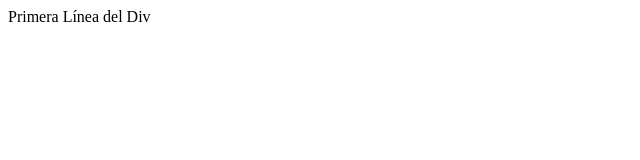
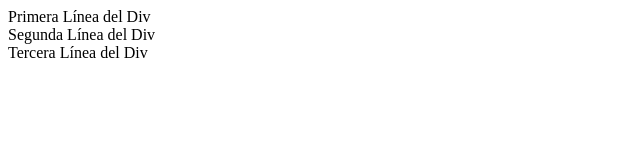
Before and after one commit to Voltrez/CURSO_GIT, a plain HTML site: page index.html in a window 1280 px wide. Shown: the whole page, without its empty margins (0-640 px from the left). Drawn offline with Linux system fonts and the light colour scheme.

Commit message:
second commit

```diff
--- a/index.html
+++ b/index.html
@@ -7,5 +7,7 @@
 </head>
 <body>
     <div>Primera Línea del Div</div>
+    <div>Segunda Línea del Div</div>
+    <div>Tercera Línea del Div</div>
 </body>
 </html>
```
